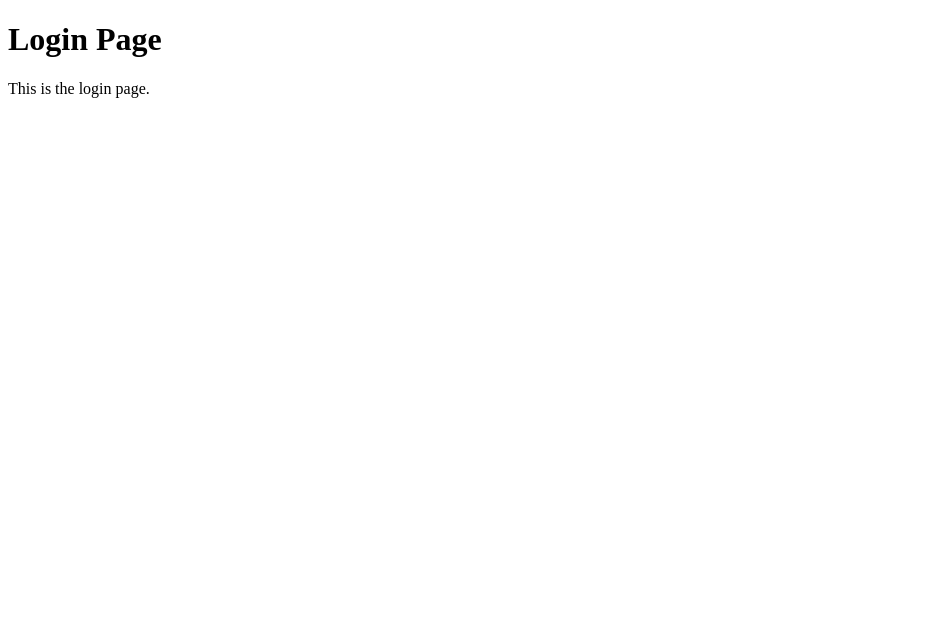
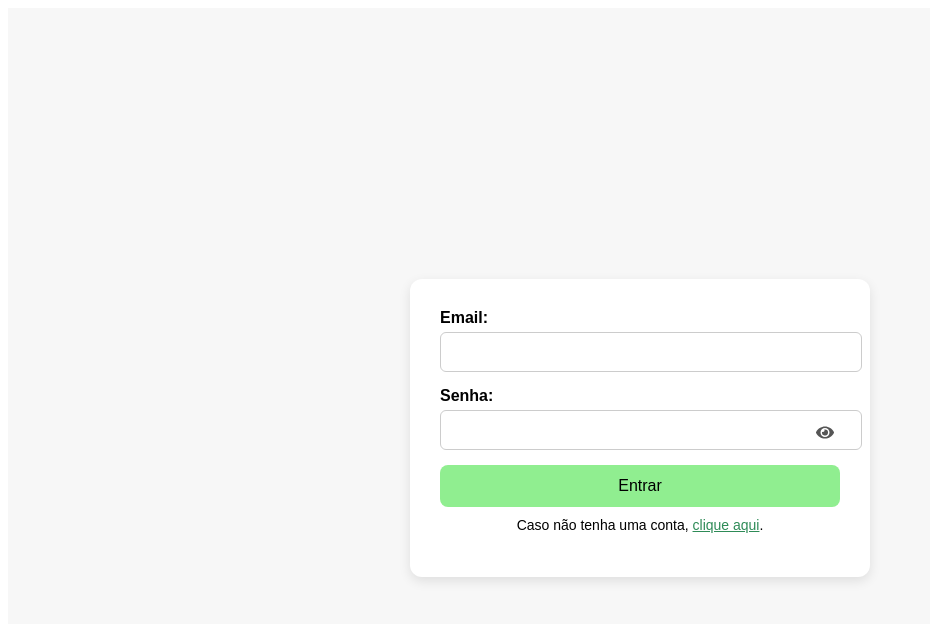
Before and after one commit to am0rimdev/user-registration-reference-system, a Next.js app: page /login in a window 1280 px wide. Shown: the top 624 px of the page, without its empty margins (0-930 px from the left). Built offline with nearby package versions, Linux system fonts and the light colour scheme.

Commit message:
feat: adição da estilização das telas

```diff
--- a/package.json
+++ b/package.json
@@ -11,7 +11,8 @@
   "dependencies": {
     "next": "15.3.4",
     "react": "^19.0.0",
-    "react-dom": "^19.0.0"
+    "react-dom": "^19.0.0",
+    "react-icons": "^5.5.0"
   },
   "devDependencies": {
     "@prisma/client": "^6.10.1",
--- a/src/pages/login.tsx
+++ b/src/pages/login.tsx
@@ -1,8 +1,67 @@
+import styles from '../styles/login.module.css';
+import { useState } from 'react';
+import { useRouter } from 'next/router';
+import { FaEye, FaEyeSlash } from 'react-icons/fa';
+
 export default function Login() {
-	return (
-		<div className="flex flex-col items-center justify-center min-h-screen p-8 gap-4">
-			<h1 className="text-2xl font-bold">Login Page</h1>
-			<p className="text-lg">This is the login page.</p>
-		</div>
-	);
+  const [email, setEmail] = useState('');
+  const [senha, setSenha] = useState('');
+  const [mostrarSenha, setMostrarSenha] = useState(false);
+  const [mensagem, setMensagem] = useState('');
+  const router = useRouter();
+
+  const handleLogin = async (e: React.FormEvent) => {
+    e.preventDefault();
+
+    const res = await fetch('/api/usuario/login', {
+      method: 'POST',
+      headers: { 'Content-Type': 'application/json' },
+      body: JSON.stringify({ email, senha }),
+    });
+
+    const data = await res.json();
+    setMensagem(res.ok ? 'Login realizado com sucesso!' : data.erro || 'Erro ao fazer login');
+  };
+
+  return (
+    <div className={styles.container}>
+      <form className={styles.form} onSubmit={handleLogin}>
+        <label>Email:</label>
+        <input
+          type="email"
+          value={email}
+          required
+          onChange={(e) => setEmail(e.target.value)}
+        />
+
+        <label>Senha:</label>
+        <div className={styles.senhaWrapper}>
+          <input
+            type={mostrarSenha ? 'text' : 'password'}
+            value={senha}
+            required
+            onChange={(e) => setSenha(e.target.value)}
+          />
+
+          <button
+            type="button"
+            className={styles.olho}
+            onClick={() => setMostrarSenha((prev) => !prev)}
+            aria-label="Mostrar ou ocultar senha"
+          >
+            {mostrarSenha ? <FaEyeSlash /> : <FaEye />}
+          </button>
+        </div>
+
+        <button type="submit" className={styles.button}>Entrar</button>
+
+        <p className={styles.redirectText}>
+          Caso não tenha uma conta,{' '}
+          <span className={styles.link} onClick={() => router.push('/onboard')}>clique aqui</span>.
+        </p>
+      </form>
+
+      {mensagem && <p className={styles.mensagem}>{mensagem}</p>}
+    </div>
+  );
 }
--- /dev/null
+++ b/src/styles/account.module.css
@@ -0,0 +1,61 @@
+.container {
+  display: flex;
+  flex-direction: column;
+  justify-content: center;
+  align-items: center;
+  height: 100vh;
+  padding: 20px;
+  background-color: #f7f7f7;
+  font-family: sans-serif;
+}
+
+.card {
+  background-color: white;
+  padding: 30px;
+  border-radius: 12px;
+  box-shadow: 0 4px 12px rgba(0, 0, 0, 0.1);
+  width: 100%;
+  max-width: 400px;
+  text-align: center;
+}
+
+.info {
+  margin-bottom: 15px;
+  padding: 12px;
+  border: 1px solid #ccc;
+  border-radius: 8px;
+  font-size: 18px;
+  background-color: #fefefe;
+}
+.valorCaixa {
+  padding: 12px;
+  border: 1px solid #ccc;
+  border-radius: 8px;
+  font-size: 20px;
+  background-color: #fefefe;
+  box-shadow: 0 1px 4px rgba(0, 0, 0, 0.06);
+  margin-bottom: 20px;
+  text-align: center;
+  font-weight: bold;
+}
+
+.valor {
+  font-weight: bold;
+  font-size: 20px;
+  color: #2d2d2d;
+}
+
+.button {
+  width: 100%;
+  padding: 12px;
+  background-color: #90ee90; /* verde claro */
+  border: none;
+  border-radius: 8px;
+  font-size: 16px;
+  cursor: pointer;
+  transition: background-color 0.3s ease;
+}
+
+.button:hover {
+  background-color: #7ed97e;
+}
--- /dev/null
+++ b/src/styles/login.module.css
@@ -0,0 +1,84 @@
+.container {
+  display: flex;
+  flex-direction: column;
+  justify-content: center;
+  align-items: center;
+  height: 100vh;
+  padding: 20px;
+  background-color: #f7f7f7;
+  font-family: sans-serif;
+}
+
+.form {
+  background-color: white;
+  padding: 30px;
+  border-radius: 12px;
+  box-shadow: 0 4px 12px rgba(0, 0, 0, 0.1);
+  width: 100%;
+  max-width: 400px;
+}
+
+.form label {
+  display: block;
+  margin-bottom: 5px;
+  font-weight: bold;
+}
+
+.form input {
+  width: 100%;
+  padding: 10px;
+  margin-bottom: 15px;
+  border: 1px solid #ccc;
+  border-radius: 6px;
+  font-size: 16px;
+}
+
+.button {
+  width: 100%;
+  padding: 12px;
+  background-color: #90ee90; /* verde claro */
+  border: none;
+  border-radius: 8px;
+  font-size: 16px;
+  cursor: pointer;
+  transition: background-color 0.3s ease;
+}
+
+.button:hover {
+  background-color: #7ed97e;
+}
+
+.mensagem {
+  margin-top: 10px;
+  font-weight: bold;
+  color: #333;
+  text-align: center;
+}
+
+.redirectText {
+  margin-top: 10px;
+  font-size: 14px;
+  text-align: center;
+}
+
+.link {
+  color: #2e8b57; /* verde mais escuro */
+  text-decoration: underline;
+  cursor: pointer;
+}
+
+.senhaWrapper {
+  position: relative;
+}
+
+.olho {
+  position: absolute;
+  right: 0px;
+  top: 45%;
+  transform: translateY(-50%);
+  background: none;
+  border: none;
+  cursor: pointer;
+  font-size: 18px;
+  color: #555;
+}
--- /dev/null
+++ b/src/styles/onboard.module.css
@@ -0,0 +1,84 @@
+.container {
+  display: flex;
+  flex-direction: column;
+  justify-content: center;
+  align-items: center;
+  height: 100vh;
+  padding: 20px;
+  background-color: #f7f7f7;
+  font-family: sans-serif;
+}
+
+.form {
+  background-color: white;
+  padding: 30px;
+  border-radius: 12px;
+  box-shadow: 0 4px 12px rgba(0, 0, 0, 0.1);
+  width: 100%;
+  max-width: 400px;
+}
+
+.form label {
+  display: block;
+  margin-bottom: 5px;
+  font-weight: bold;
+}
+
+.form input {
+  width: 100%;
+  padding: 10px;
+  margin-bottom: 15px;
+  border: 1px solid #ccc;
+  border-radius: 6px;
+  font-size: 16px;
+}
+
+.button {
+  width: 100%;
+  padding: 12px;
+  background-color: #90ee90; /* verde claro */
+  border: none;
+  border-radius: 8px;
+  font-size: 16px;
+  cursor: pointer;
+  transition: background-color 0.3s ease;
+}
+
+.button:hover {
+  background-color: #7ed97e;
+}
+
+.mensagem {
+  margin-top: 10px;
+  font-weight: bold;
+  color: #333;
+  text-align: center;
+}
+
+.redirectText {
+  margin-top: 10px;
+  font-size: 14px;
+  text-align: center;
+}
+
+.link {
+  color: #2e8b57; /* verde mais escuro */
+  text-decoration: underline;
+  cursor: pointer;
+}
+
+.senhaWrapper {
+  position: relative;
+}
+
+.olho {
+  position: absolute;
+  right: 0px;
+  top: 45%;
+  transform: translateY(-50%);
+  background: none;
+  border: none;
+  cursor: pointer;
+  font-size: 18px;
+  color: #555;
+}
```
Also changed, not shown: src/app/page.tsx (+16 -8 lines), src/pages/account.tsx (+49 -6 lines), src/pages/onboard.tsx (+72 -6 lines), 1 other file (tests, documents, lock files or other folders).
